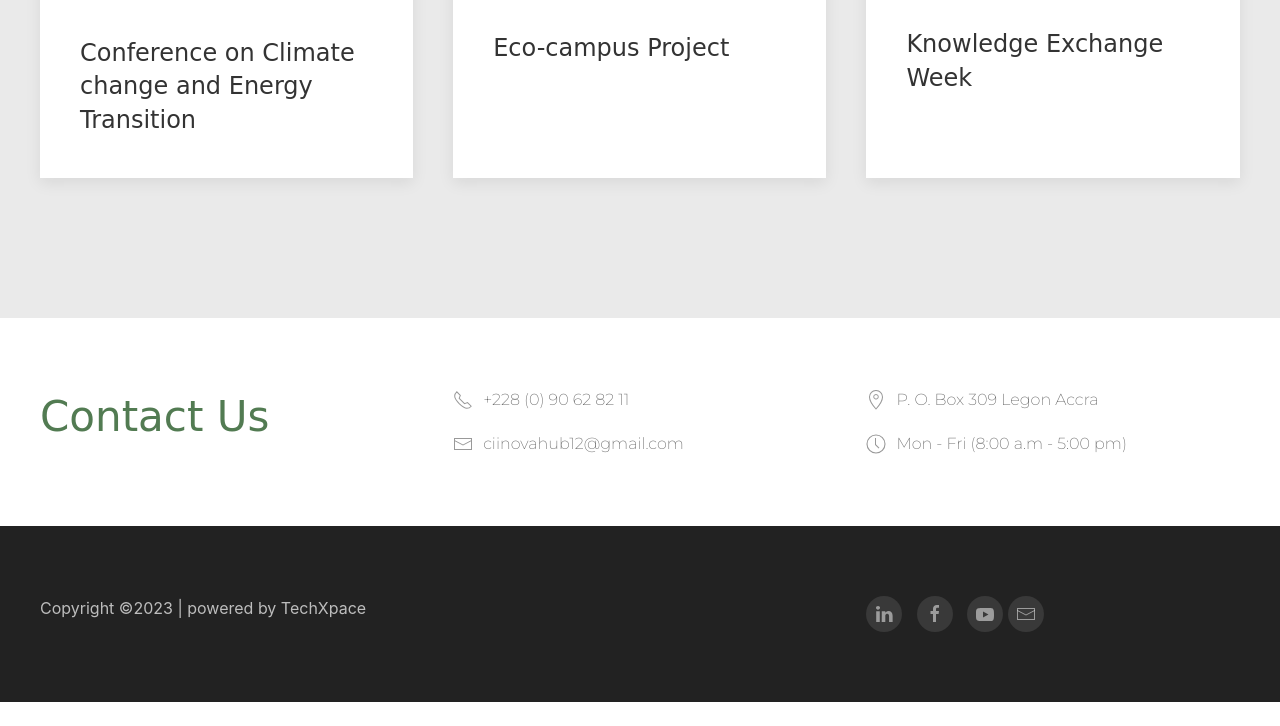
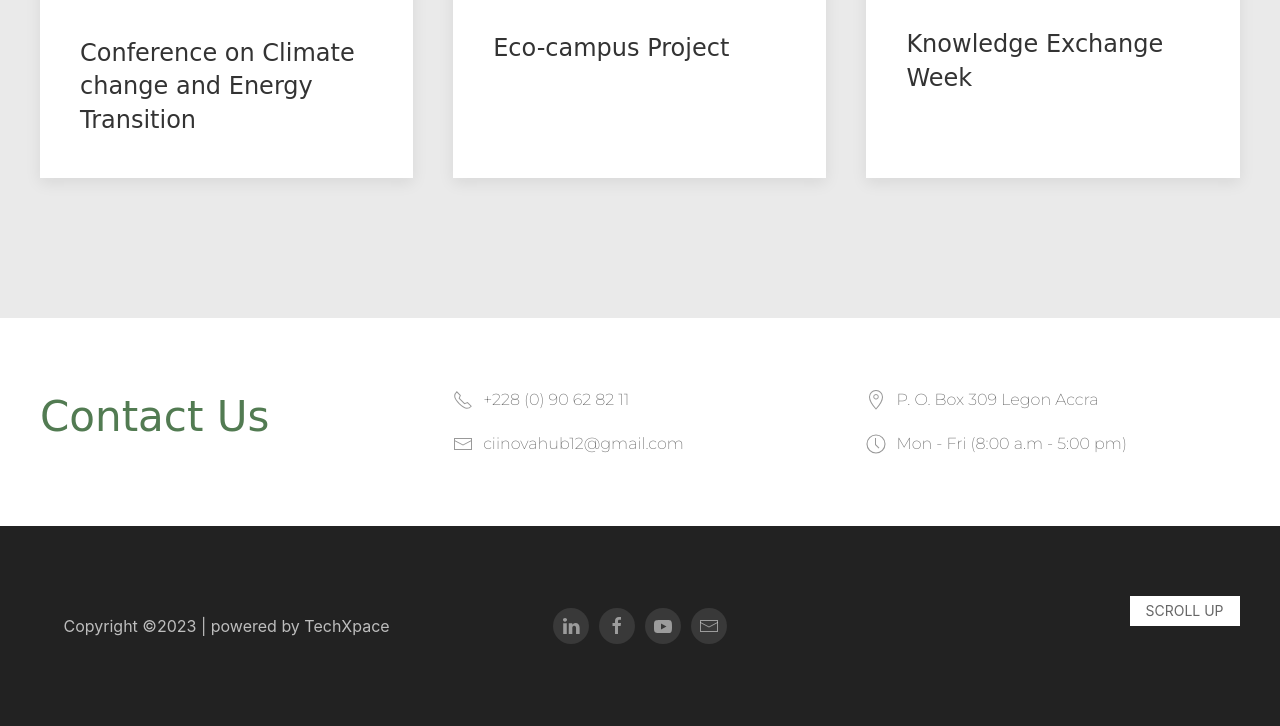
Before and after one commit to devKojo/cinnova, a plain HTML site: page index.html in a window 1280 px wide. Shown: the part 3545-4271 px from the top of the page. Before the commit the page ends 4247 px from the top, so only its background shows below. Drawn offline with nearby package versions, Linux system fonts and the light colour scheme; a web font is replaced by a local one.

Commit message:
add back to top

```diff
--- a/assets/custom/css/index.css
+++ b/assets/custom/css/index.css
@@ -12,6 +12,10 @@ html {
     scroll-behavior: smooth;
   }
 
+body{
+    overflow-x: hidden !important;
+}
+
 h1, h2, h3, h4, h5, h6{
     font-family: 'Tilt Warp', cursive;
 }
--- a/index.html
+++ b/index.html
@@ -102,6 +102,7 @@
 <!-- end mobile hero section -->
 
     <img class="uk-visible@s" src="./assets/img/top-wavy-banner.png" alt="tartted background" style="position: absolute; width:100%; top:78%;"/>
+
 
     <!-- about section -->
     <div id="about" class="uk-height-expand uk-flex uk-flex-center@m uk-flex-middle" style="background-color: var(--white);">
@@ -304,18 +305,20 @@ of climate change and energy transition
   <div class="uk-section uk-section-secondary uk-light" >
         <div class="uk-container">
             <div class="uk-grid-match uk-child-width-1-3@m" uk-grid>
-                <div>
+                <div class="uk-flex uk-flex-center uk-flex-middle">
                     Copyright &copy;2023 | powered by TechXpace
                 </div>
                 <div>
-
-                </div>
-                <div>
-                    <div>
+                      <div class="uk-flex uk-flex-center uk-flex-middle">
                         <a href="" class="uk-icon-button uk-margin-small-right" uk-icon="linkedin"></a>
                         <a href="" class="uk-icon-button  uk-margin-small-right" uk-icon="facebook"></a>
-                        <a href="" class="uk-icon-button" uk-icon="youtube"></a>
+                        <a href="" class="uk-icon-button uk-margin-small-right" uk-icon="youtube"></a>
                         <a href="" class="uk-icon-button" uk-icon="mail"></a>
+                      </div>
+                </div>
+                <div class="uk-visible@s">
+                    <div>
+                        <a class="uk-button uk-button-primary uk-button-small uk-align-right" href="#" uk-scroll>Scroll up</a>
                     </div>
                 </div>
             </div>
```
